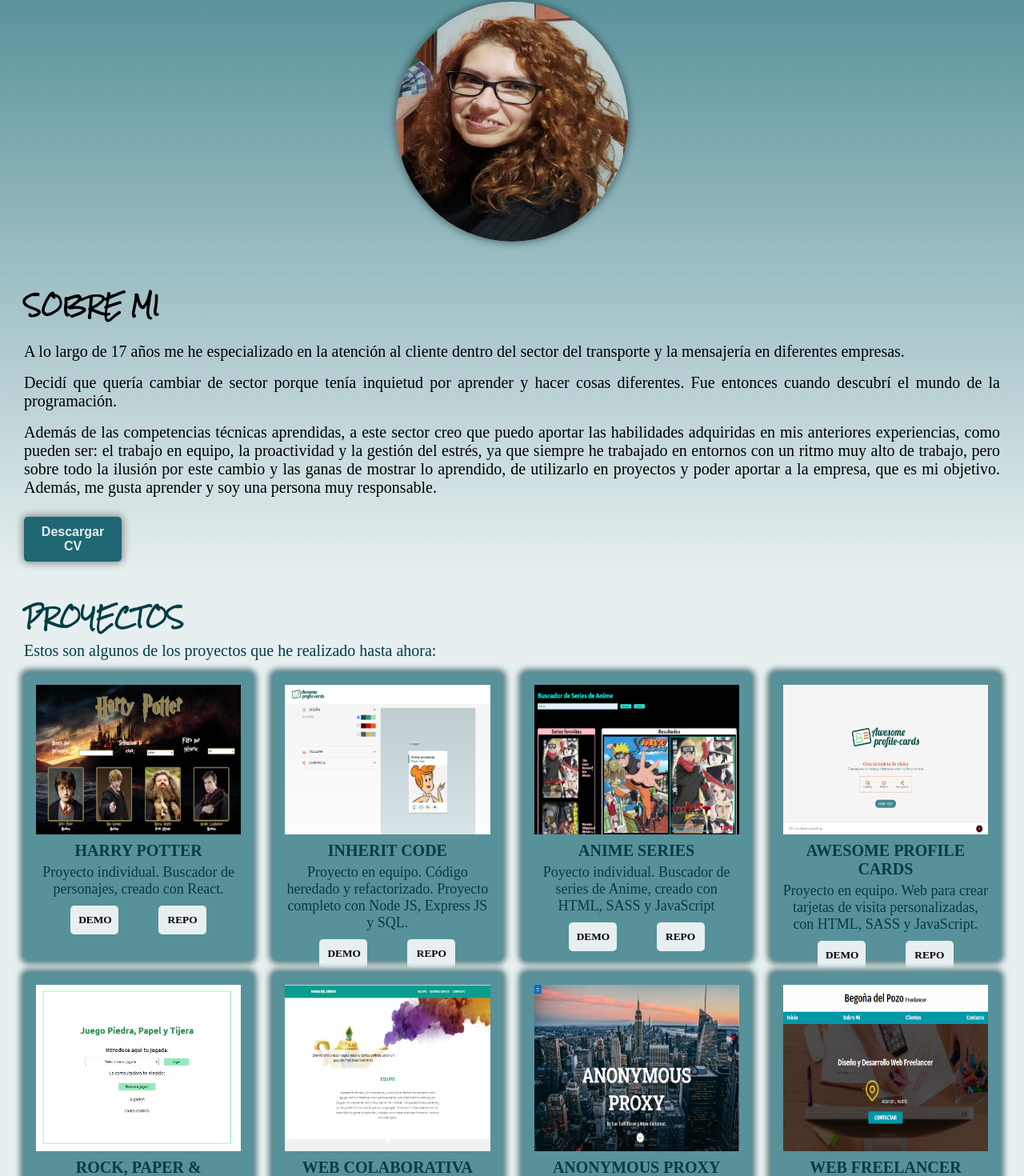
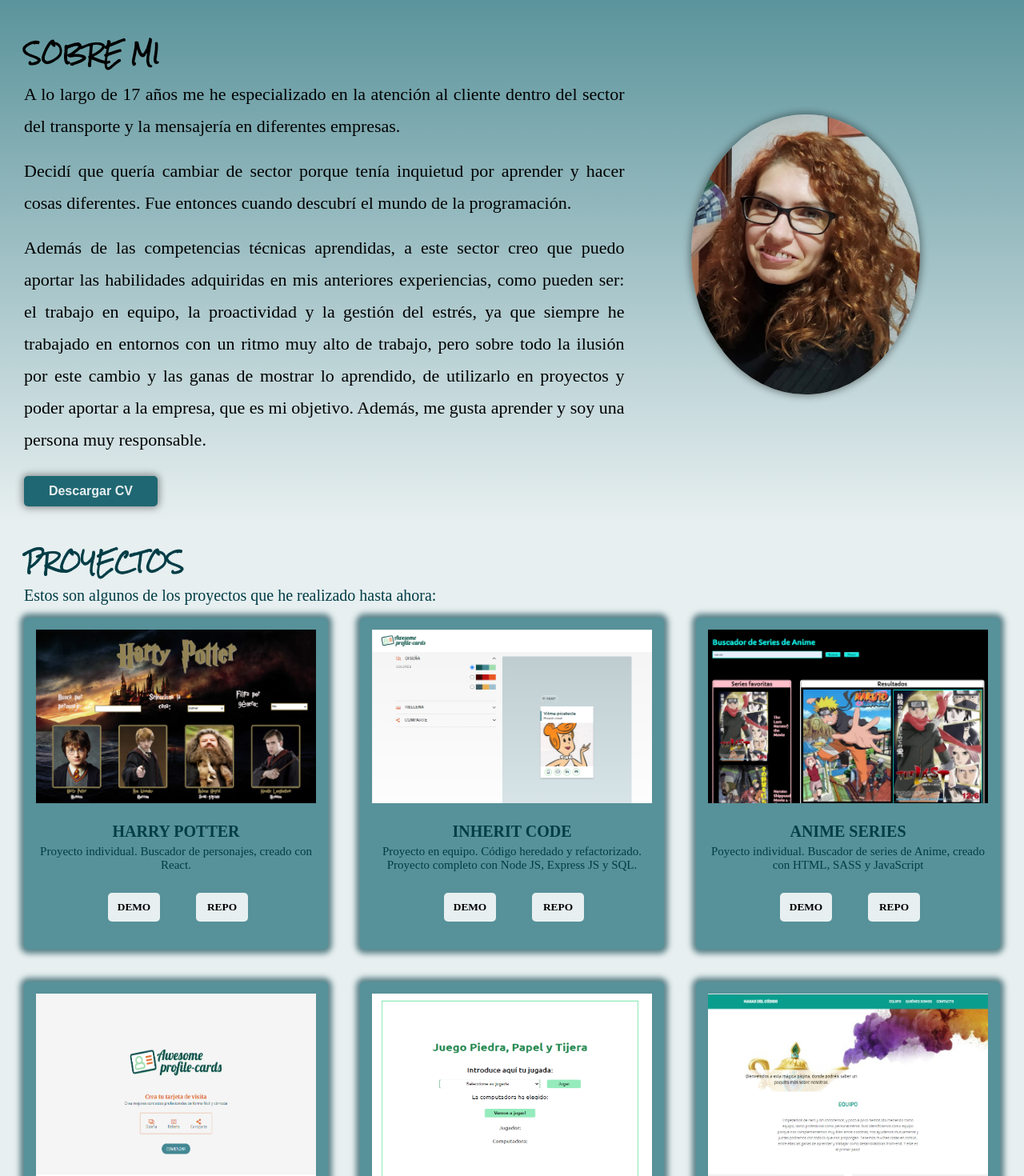
Before and after one commit to Begodpo/Portfolio, a React (Create React App) app: page / in a window 1280 px wide. Shown: the part 818-2288 px from the top of the page at 80% size. Built offline with nearby package versions, Linux system fonts and the light colour scheme; a web font is replaced by a local one.

Commit message:
change image position, change font size, change styles at 1200px

```diff
--- a/src/styles/components/About.scss
+++ b/src/styles/components/About.scss
@@ -6,6 +6,7 @@
   justify-content: flex-start;
   align-items: center;
   font-family: "Alice", serif;
+  line-height: 3rem;
   height: auto;
   padding: 2rem 3rem;
   background-image: linear-gradient(
@@ -13,6 +14,9 @@
     var(--lightBlue) 0%,
     var(--light)
   );
+  @media (min-width: 1200px) {
+    flex-direction: row;
+  }
 
   &__image {
     height: 140px;
@@ -26,8 +30,10 @@
       height: 200px;
     }
     @media (min-width: 1200px) {
-      width: 290px;
-      height: 300px;
+      order: 2;
+      width: 350px;
+      height: 350px;
+      margin-right: 10rem;
     }
   }
   &__article {
@@ -47,8 +53,13 @@
     }
     &--text {
       margin-top: 1.6rem;
+      font-size: 1.8rem;
       @media (min-width: 768px) {
-        font-size: 2rem;
+        font-size: 2.2rem;
+        line-height: 4rem;
+      }
+      @media (min-width: 1200px) {
+        width: 90%;
       }
     }
     &--button {
@@ -73,7 +84,7 @@
         width: 30%;
       }
       @media (min-width: 1200px) {
-        width: 10%;
+        width: 20%;
       }
     }
     &--button:hover {
--- a/src/styles/components/Projects.scss
+++ b/src/styles/components/Projects.scss
@@ -5,6 +5,7 @@
   background-color: var(--light);
   padding: 2rem 3rem;
   color: var(--darkBlue);
+
   &__title {
     text-transform: uppercase;
     font-family: "Rock Salt", cursive;
@@ -14,6 +15,7 @@
     }
   }
   &__text {
+    font-size: 1.8rem;
     @media (min-width: 768px) {
       font-size: 2rem;
     }
@@ -28,6 +30,7 @@
     box-shadow: 0px 0px 7px 5px rgba(2, 61, 70, 0.61);
     text-align: center;
     padding: 1.5rem 1.5rem 0.5rem 1.5rem;
+    height: 100%;
 
     &--image {
       width: 100%;
@@ -41,24 +44,41 @@
       @media (min-width: 768px) {
         font-size: 2rem;
       }
+      @media (min-width: 1200px) {
+        font-size: 2rem;
+        margin-top: 2rem;
+      }
     }
     &--description {
       font-size: 1.5rem;
       margin-top: 0.5rem;
       @media (min-width: 768px) {
         font-size: 1.8rem;
+        height: 8rem;
+      }
+      @media (min-width: 1200px) {
+        font-size: 1.5rem;
+        height: 5rem;
       }
     }
     &--button {
       margin: 1rem 2.5rem;
       padding: 1rem;
-      width: 6rem;
+      width: 8.2rem;
       background-color: var(--light);
       border: none;
       border-radius: 0.5rem;
       font-family: "Alice", serif;
       font-weight: bold;
       text-transform: uppercase;
+      @media (min-width: 768px) {
+        width: 10.3rem;
+      }
+      @media (min-width: 1200px) {
+        margin-right: 2rem;
+
+        width: 6.5rem;
+      }
     }
     &--button:hover {
       cursor: pointer;
@@ -73,11 +93,10 @@
   @media (min-width: 768px) {
     display: grid;
     grid-template-columns: repeat(2, 1fr);
-    column-gap: 2rem;
+    gap: 4rem;
   }
   @media (min-width: 1200px) {
     display: grid;
-    grid-template-columns: repeat(4, 1fr);
-    column-gap: 2.5rem;
+    grid-template-columns: repeat(3, 1fr);
   }
 }
```
